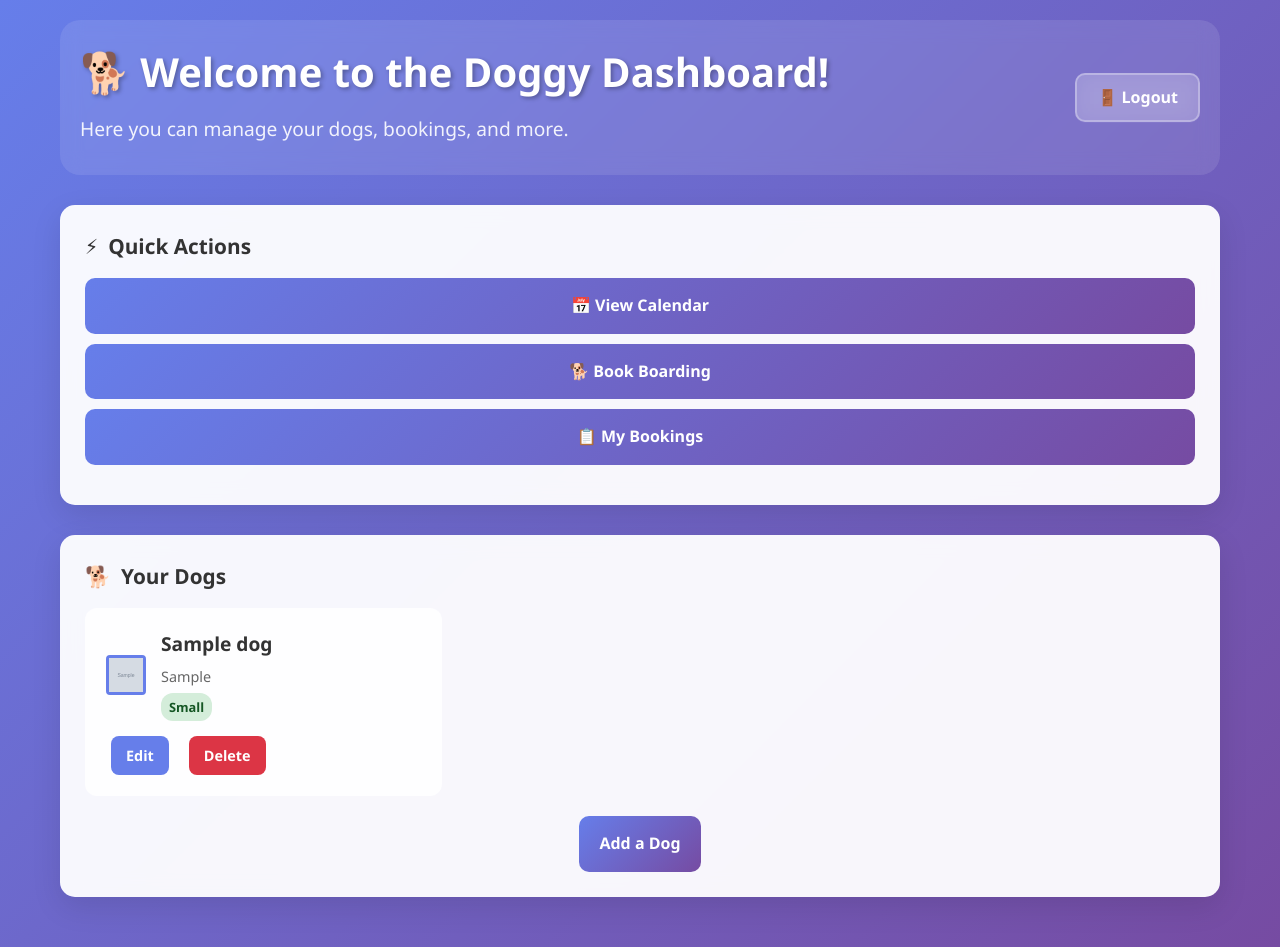
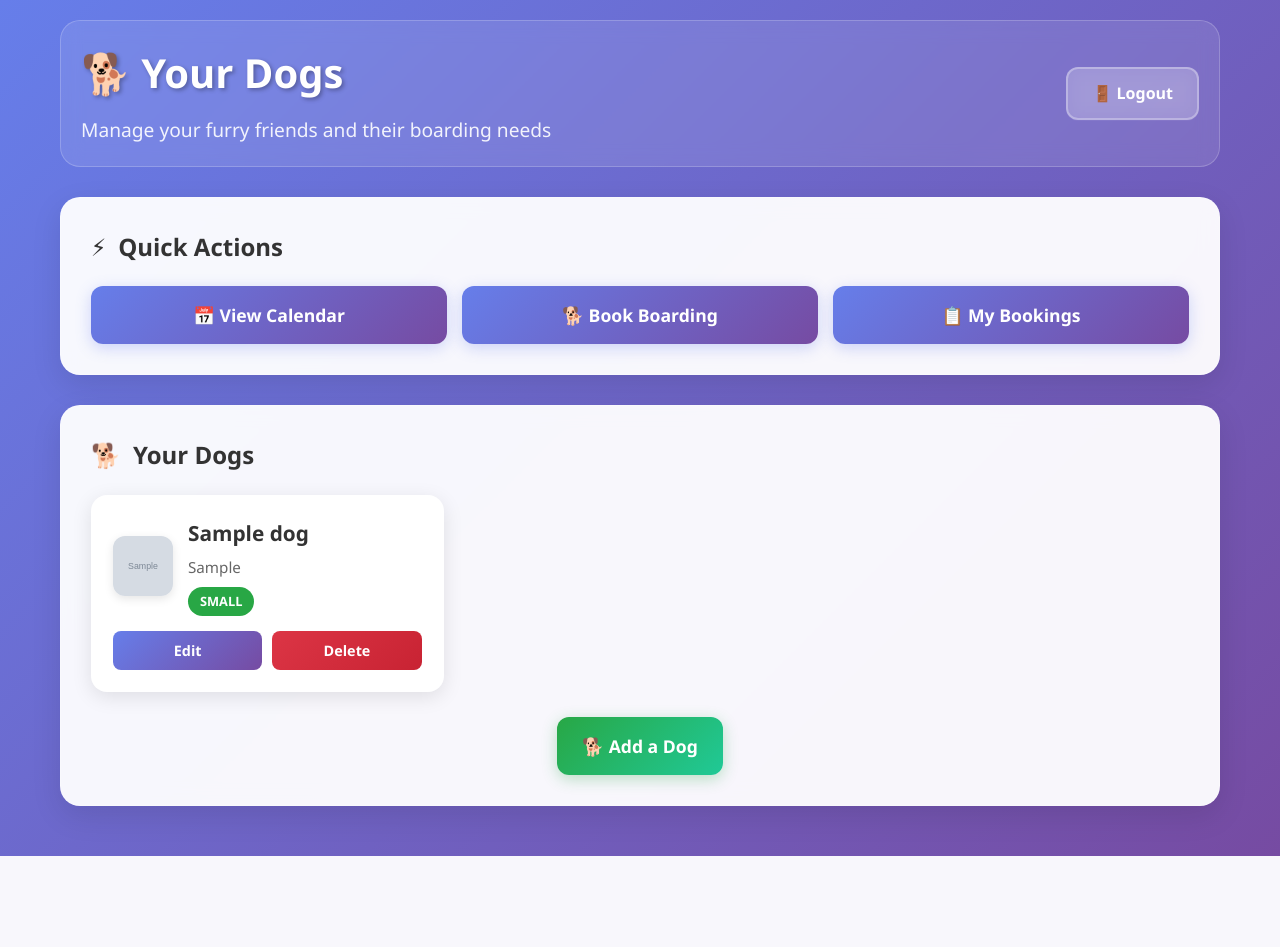
Before and after one commit to deannariddlespur/first-project, a Django app: page /dashboard/ in a window 1280 px wide. After the commit the page ends 856 px from the top, so only its background shows below. Run offline with Django 5.2, Linux system fonts and the light colour scheme; a user stored in the database is signed in; tables that the repository leaves empty hold one stand-in row (values such as "Sample post"); grey boxes marked "Sample" are stand-in pictures.

Commit message:
Improve dashboard styling with modern design, better dog cards, and polished UI

```diff
--- a/first-project-1/core/templates/core/dashboard.html
+++ b/first-project-1/core/templates/core/dashboard.html
@@ -26,6 +26,7 @@
         background: rgba(255, 255, 255, 0.1);
         border-radius: 20px;
         backdrop-filter: blur(10px);
+        border: 1px solid rgba(255, 255, 255, 0.2);
     }
 
     .header-content {
@@ -47,11 +48,11 @@
 
     .logout-btn {
         display: inline-block;
-        padding: 10px 20px;
+        padding: 12px 24px;
         background: rgba(255, 255, 255, 0.2);
         color: white;
         text-decoration: none;
-        border-radius: 10px;
+        border-radius: 12px;
         font-weight: bold;
         transition: all 0.3s ease;
         border: 2px solid rgba(255, 255, 255, 0.3);
@@ -80,48 +81,48 @@
 
     .section-card {
         background: rgba(255, 255, 255, 0.95);
-        border-radius: 15px;
-        padding: 25px;
+        border-radius: 20px;
+        padding: 30px;
         margin-bottom: 30px;
         box-shadow: 0 10px 30px rgba(0,0,0,0.1);
         backdrop-filter: blur(10px);
+        border: 1px solid rgba(255, 255, 255, 0.2);
     }
 
     .section-title {
-        font-size: 1.3em;
+        font-size: 1.5em;
         font-weight: bold;
         color: #333;
-        margin-bottom: 15px;
+        margin-bottom: 20px;
         display: flex;
         align-items: center;
-        gap: 10px;
+        gap: 12px;
     }
 
     .quick-actions {
         display: grid;
-        grid-template-columns: repeat(auto-fit, minmax(250px, 1fr));
+        grid-template-columns: repeat(auto-fit, minmax(200px, 1fr));
         gap: 15px;
-        margin-bottom: 20px;
+        margin-top: 20px;
     }
 
     .action-btn {
         display: inline-block;
-        padding: 15px 20px;
+        padding: 15px 25px;
         background: linear-gradient(135deg, #667eea 0%, #764ba2 100%);
         color: white;
         text-decoration: none;
-        border-radius: 10px;
+        border-radius: 12px;
         font-weight: bold;
+        font-size: 1.1em;
         transition: all 0.3s ease;
-        border: none;
-        cursor: pointer;
-        font-size: 1em;
         text-align: center;
+        box-shadow: 0 4px 15px rgba(102, 126, 234, 0.3);
     }
 
     .action-btn:hover {
-        transform: translateY(-2px);
-        box-shadow: 0 5px 15px rgba(102, 126, 234, 0.4);
+        transform: translateY(-3px);
+        box-shadow: 0 8px 25px rgba(102, 126, 234, 0.4);
         color: white;
         text-decoration: none;
     }
@@ -130,20 +131,22 @@
         display: grid;
         grid-template-columns: repeat(auto-fill, minmax(300px, 1fr));
         gap: 20px;
-        margin-bottom: 20px;
+        margin-top: 20px;
     }
 
     .dog-card {
-        background: rgba(255, 255, 255, 0.8);
-        border-radius: 12px;
+        background: white;
+        border-radius: 16px;
         padding: 20px;
-        border: 1px solid rgba(255, 255, 255, 0.2);
+        box-shadow: 0 5px 20px rgba(0,0,0,0.1);
         transition: all 0.3s ease;
+        border: 2px solid transparent;
     }
 
     .dog-card:hover {
-        transform: translateY(-3px);
-        box-shadow: 0 8px 25px rgba(0,0,0,0.15);
+        transform: translateY(-5px);
+        box-shadow: 0 10px 30px rgba(0,0,0,0.15);
+        border-color: #667eea;
     }
 
     .dog-header {
@@ -156,44 +159,50 @@
     .dog-photo {
         width: 60px;
         height: 60px;
+        border-radius: 12px;
         object-fit: cover;
-        border-radius: 50%;
-        border: 3px solid #667eea;
+        box-shadow: 0 3px 10px rgba(0,0,0,0.1);
+    }
+
+    .dog-info {
+        flex: 1;
     }
 
     .dog-info h4 {
-        margin: 0 0 5px 0;
+        font-size: 1.3em;
+        font-weight: bold;
         color: #333;
-        font-size: 1.2em;
+        margin-bottom: 5px;
     }
 
     .dog-breed {
         color: #666;
-        font-size: 0.9em;
+        font-size: 0.95em;
+        margin-bottom: 8px;
     }
 
     .dog-size {
         display: inline-block;
-        padding: 4px 8px;
-        border-radius: 12px;
+        padding: 4px 12px;
+        border-radius: 20px;
         font-size: 0.8em;
         font-weight: bold;
-        margin-top: 5px;
+        text-transform: uppercase;
     }
 
     .dog-size.small {
-        background: #d4edda;
-        color: #155724;
+        background: #28a745;
+        color: white;
     }
 
     .dog-size.medium {
-        background: #fff3cd;
-        color: #856404;
+        background: #ffc107;
+        color: #333;
     }
 
     .dog-size.large {
-        background: #f8d7da;
-        color: #721c24;
+        background: #dc3545;
+        color: white;
     }
 
     .dog-actions {
@@ -203,27 +212,29 @@
     }
 
     .dog-actions a {
-        padding: 8px 15px;
+        padding: 8px 16px;
         border-radius: 8px;
         text-decoration: none;
         font-size: 0.9em;
         font-weight: 600;
         transition: all 0.3s ease;
+        flex: 1;
+        text-align: center;
     }
 
     .dog-actions .edit-btn {
-        background: #667eea;
+        background: linear-gradient(135deg, #667eea 0%, #764ba2 100%);
         color: white;
     }
 
     .dog-actions .delete-btn {
-        background: #dc3545;
+        background: linear-gradient(135deg, #dc3545 0%, #c82333 100%);
         color: white;
     }
 
     .dog-actions a:hover {
-        transform: translateY(-1px);
-        box-shadow: 0 3px 10px rgba(0,0,0,0.2);
+        transform: translateY(-2px);
+        box-shadow: 0 4px 15px rgba(0,0,0,0.2);
     }
 
     .empty-state {
@@ -239,7 +250,16 @@
 
     .add-dog-section {
         text-align: center;
-        margin-top: 20px;
+        margin-top: 25px;
+    }
+
+    .add-dog-section .action-btn {
+        background: linear-gradient(135deg, #28a745 0%, #20c997 100%);
+        box-shadow: 0 4px 15px rgba(40, 167, 69, 0.3);
+    }
+
+    .add-dog-section .action-btn:hover {
+        box-shadow: 0 8px 25px rgba(40, 167, 69, 0.4);
     }
 
     @media (max-width: 768px) {
@@ -271,8 +291,8 @@
     <div class="dashboard-header">
         <div class="header-content">
             <div class="header-text">
-                <h1 class="dashboard-title">🐕 Welcome to the Doggy Dashboard!</h1>
-                <p class="dashboard-subtitle">Here you can manage your dogs, bookings, and more.</p>
+                <h1 class="dashboard-title">🐕 Your Dogs</h1>
+                <p class="dashboard-subtitle">Manage your furry friends and their boarding needs</p>
             </div>
             <div class="header-actions">
                 <a href="{% url 'logout' %}" class="logout-btn">🚪 Logout</a>
@@ -307,11 +327,11 @@
                         {% if dog.photo %}
                             <img src="{{ dog.photo.url }}" alt="{{ dog.name }}" class="dog-photo">
                         {% else %}
-                            <div class="dog-photo" style="background: #667eea; display: flex; align-items: center; justify-content: center; color: white; font-size: 1.5em;">🐕</div>
+                            <div class="dog-photo" style="background: linear-gradient(135deg, #667eea 0%, #764ba2 100%); display: flex; align-items: center; justify-content: center; color: white; font-size: 1.8em;">🐕</div>
                         {% endif %}
                         <div class="dog-info">
                             <h4>{{ dog.name }}</h4>
-                            <div class="dog-breed">{{ dog.breed }}</div>
+                            <div class="dog-breed">{{ dog.breed|default:"Mixed breed" }}</div>
                             <span class="dog-size {{ dog.size }}">{{ dog.get_size_display }}</span>
                         </div>
                     </div>
@@ -324,114 +344,12 @@
             </div>
         {% else %}
             <div class="empty-state">
-                <p>You have not added any dogs yet.</p>
+                <p>You haven't added any dogs yet. Add your first furry friend!</p>
             </div>
         {% endif %}
         <div class="add-dog-section">
-            <a href="{% url 'add_dog' %}" class="action-btn">Add a Dog</a>
+            <a href="{% url 'add_dog' %}" class="action-btn">🐕 Add a Dog</a>
         </div>
     </div>
 </div>
-
-<style>
-.doggy-container {
-    max-width: 100%;
-    overflow: hidden;
-    box-sizing: border-box;
-}
-.quick-actions {
-    display: flex;
-    flex-direction: column;
-    gap: 10px;
-    margin: 15px 0;
-    width: 100%;
-    box-sizing: border-box;
-}
-.quick-actions .doggy-btn {
-    width: 100%;
-    box-sizing: border-box;
-    margin: 0;
-    padding: 12px 15px;
-    text-align: center;
-    text-decoration: none;
-    border-radius: 8px;
-    font-size: 1em;
-    font-weight: bold;
-    transition: all 0.2s ease;
-    word-wrap: break-word;
-    white-space: normal;
-}
-.dogs-list {
-    list-style: none;
-    padding: 0;
-    margin: 15px 0;
-    width: 100%;
-    box-sizing: border-box;
-}
-.dog-item {
-    display: flex;
-    align-items: center;
-    gap: 10px;
-    padding: 10px;
-    margin-bottom: 10px;
-    background: #fff;
-    border: 1px solid #f7d08a;
-    border-radius: 8px;
-    box-sizing: border-box;
-    overflow: hidden;
-    flex-wrap: wrap;
-}
-.dog-photo {
-    height: 40px;
-    width: 40px;
-    object-fit: cover;
-    border-radius: 4px;
-    flex-shrink: 0;
-}
-.dog-info {
-    flex: 1;
-    min-width: 0;
-    word-wrap: break-word;
-}
-.dog-actions {
-    flex-shrink: 0;
-    white-space: nowrap;
-}
-.dog-actions a {
-    color: #d2691e;
-    text-decoration: none;
-    margin: 0 5px;
-}
-.dog-actions a:hover {
-    text-decoration: underline;
-}
-.add-dog-section {
-    margin-top: 20px;
-    width: 100%;
-    box-sizing: border-box;
-}
-.add-dog-section .doggy-btn {
-    width: 100%;
-    box-sizing: border-box;
-    margin: 0;
-    padding: 12px 15px;
-    text-align: center;
-    text-decoration: none;
-    border-radius: 8px;
-    font-size: 1em;
-    font-weight: bold;
-    transition: all 0.2s ease;
-    word-wrap: break-word;
-    white-space: normal;
-}
-h2, h3 {
-    margin: 20px 0 10px 0;
-    color: #d2691e;
-    word-wrap: break-word;
-}
-p {
-    margin: 10px 0;
-    word-wrap: break-word;
-}
-</style>
 {% endblock %}
```
